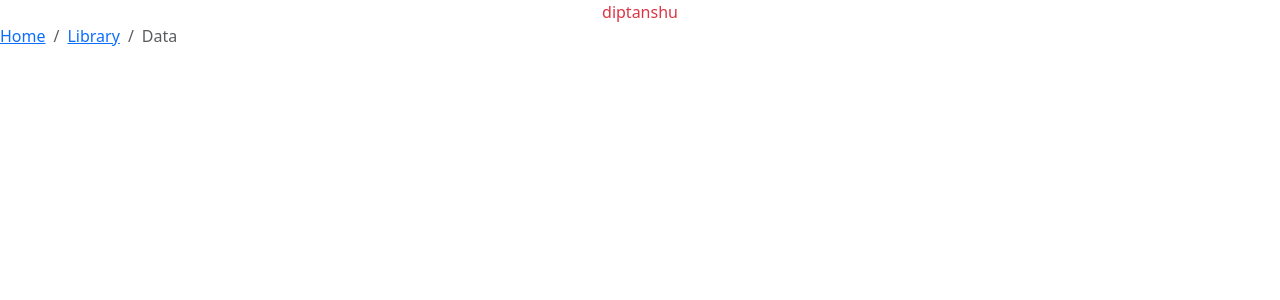
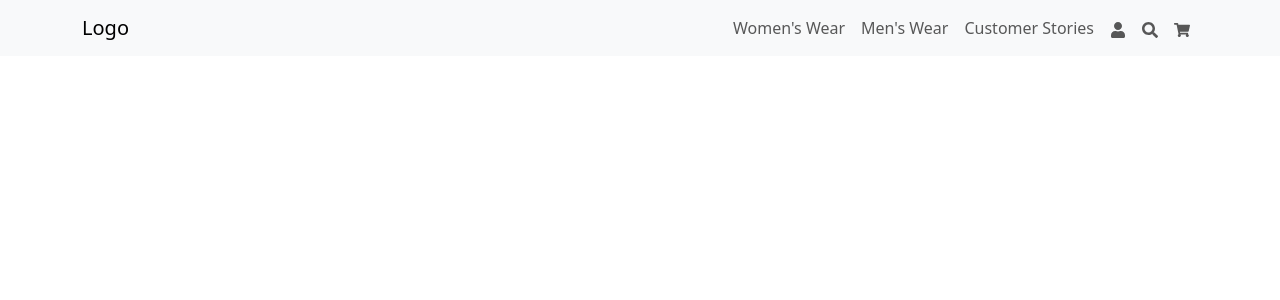
Before and after one commit to DiptanshuG/RentYourDress, a React (Create React App) app in the folder client/: page / in a window 1280 px wide. Shown: the top 300 px of the page. Built offline with nearby package versions, Linux system fonts and the light colour scheme.

Commit message:
creating home page component

```diff
--- a/client/package.json
+++ b/client/package.json
@@ -10,6 +10,9 @@
     "react": "^18.2.0",
     "react-bootstrap": "^2.8.0",
     "react-dom": "^18.2.0",
+    "react-icons": "^4.10.1",
+    "react-router": "^6.14.2",
+    "react-router-dom": "^6.14.2",
     "react-scripts": "5.0.1",
     "web-vitals": "^2.1.4"
   },
--- a/client/src/App.js
+++ b/client/src/App.js
@@ -1,20 +1,19 @@
-import './App.css';
+import React from 'react';
+import { BrowserRouter as Router, Route, Routes } from 'react-router-dom';
+import HomePage from './pages/HomePage';
 import 'bootstrap/dist/css/bootstrap.min.css';
-import Breadcrumb from 'react-bootstrap/Breadcrumb';
+// import NotFound from './NotFound';
 
-function App() {
+const App = () => {
   return (
-    <div className="App text-danger">
-     diptanshu
-     <Breadcrumb>
-      <Breadcrumb.Item href="#">Home</Breadcrumb.Item>
-      <Breadcrumb.Item href="https://getbootstrap.com/docs/4.0/components/breadcrumb/">
-        Library
-      </Breadcrumb.Item>
-      <Breadcrumb.Item active>Data</Breadcrumb.Item>
-    </Breadcrumb>
-    </div>
+    <Router>
+        <Routes>
+          <Route path="/" element={<HomePage />} />
+          {/* <Route component={NotFound} /> */}
+        </Routes>
+
+    </Router>
   );
-}
+};
 
 export default App;
--- /dev/null
+++ b/client/src/components/HomePage/Navbar.js
@@ -0,0 +1,26 @@
+import React from 'react';
+import { Navbar, Container, Nav } from 'react-bootstrap';
+import { FaUser, FaSearch, FaShoppingCart } from 'react-icons/fa';
+
+const NavbarComponent = () => {
+    return (
+        <Navbar bg="light" expand="lg">
+            <Container>
+                <Navbar.Brand href="#">Logo</Navbar.Brand>
+                <Navbar.Toggle aria-controls="basic-navbar-nav" />
+                <Navbar.Collapse id="basic-navbar-nav">
+                    <Nav className="ms-auto">
+                        <Nav.Link href="#" className="flex-grow-1">Women's Wear</Nav.Link>
+                        <Nav.Link href="#" className="flex-grow-1">Men's Wear</Nav.Link>
+                        <Nav.Link href="#" className="flex-grow-1">Customer Stories</Nav.Link>
+                        <Nav.Link href="#"><FaUser /></Nav.Link>
+                        <Nav.Link href="#"><FaSearch /></Nav.Link>
+                        <Nav.Link href="#"><FaShoppingCart /></Nav.Link>
+                    </Nav>
+                </Navbar.Collapse>
+            </Container>
+        </Navbar>
+    );
+};
+
+export default NavbarComponent;
--- /dev/null
+++ b/client/src/pages/HomePage.js
@@ -0,0 +1,12 @@
+import React from 'react'
+import NavbarComponent from '../components/HomePage/Navbar'
+
+function HomePage() {
+  return (
+   <div>
+   <NavbarComponent />
+   </ div>
+  )
+}
+
+export default HomePage
```
Also changed, not shown: 1 other file (tests, documents, lock files or other folders).
